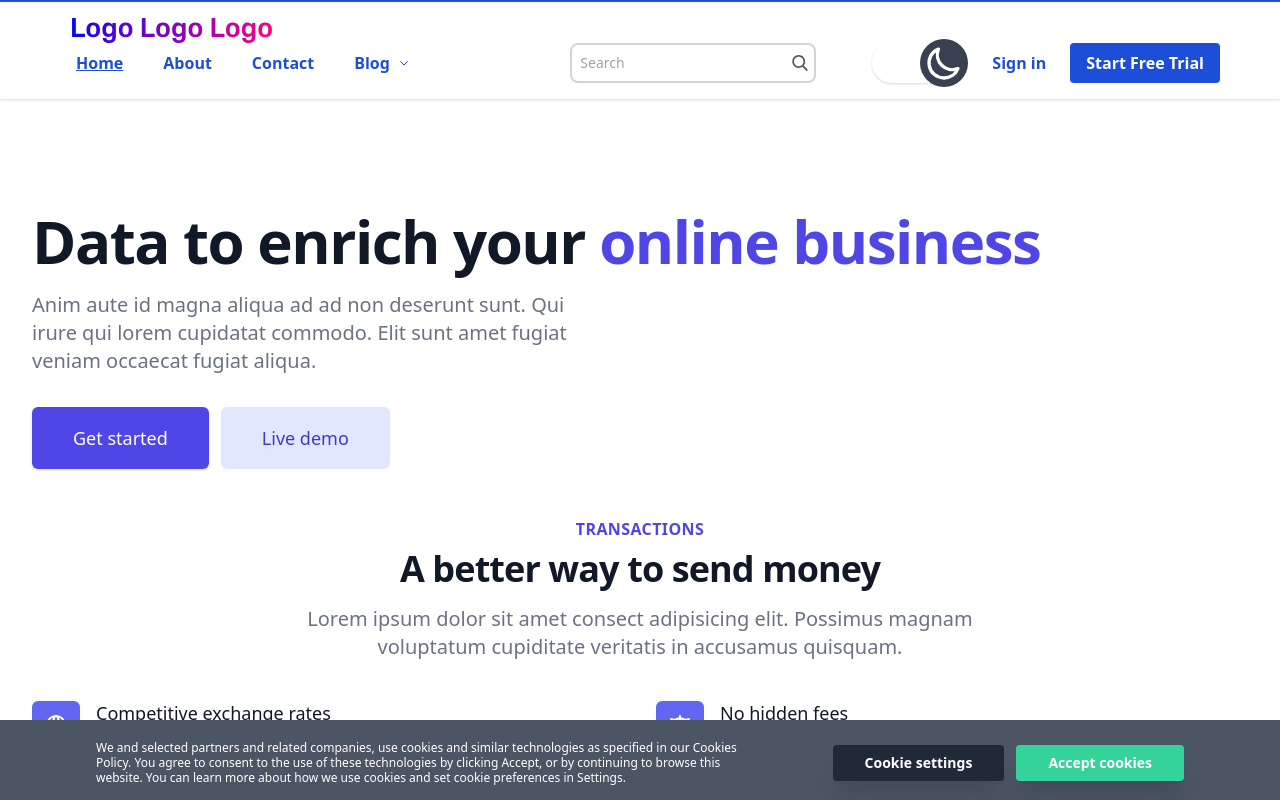
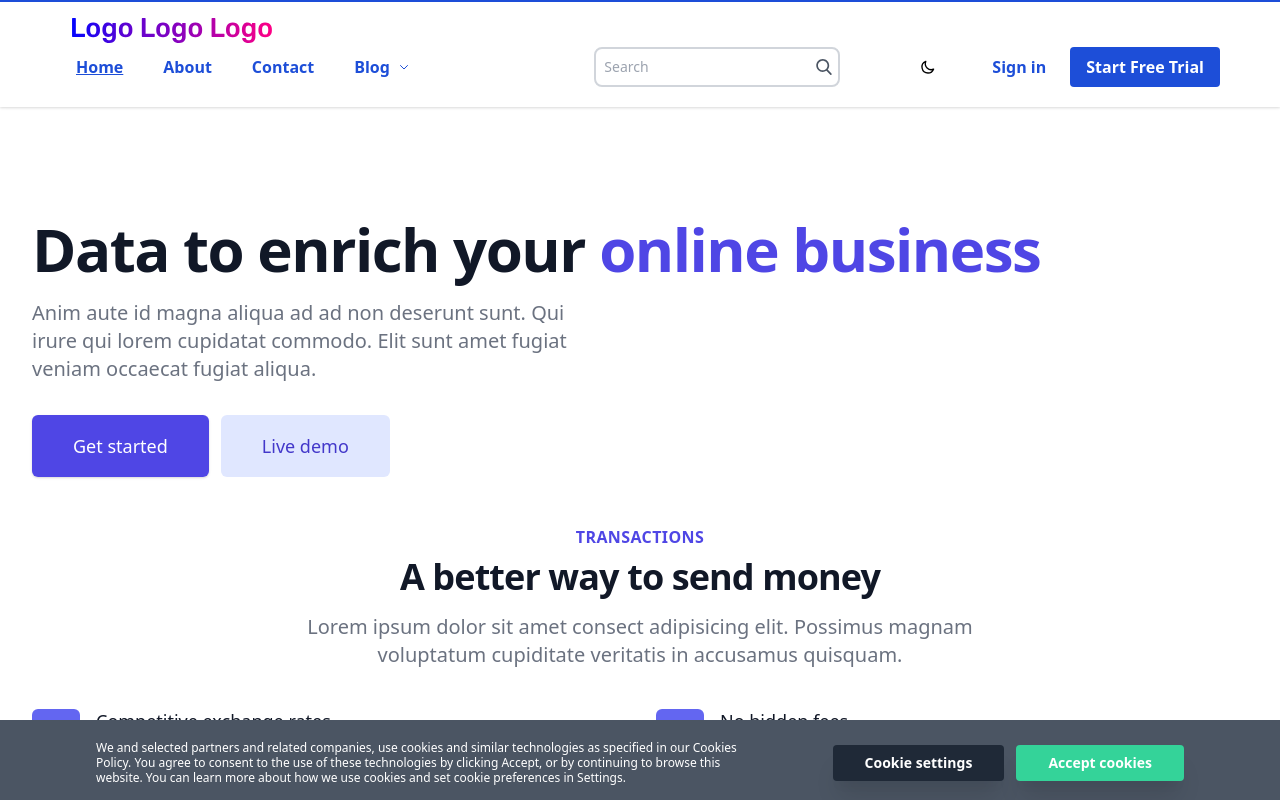
Before and after one commit to globalic/Netlify1, a Next.js app: page / in a window 1280 px wide. Shown: the top 800 px of the page. Built offline with nearby package versions, Linux system fonts and the light colour scheme.

Commit message:
New icon style

```diff
--- a/components/DarkModeToggle.js
+++ b/components/DarkModeToggle.js
@@ -43,14 +43,20 @@ export const DarkModeToggle = () => {
   const currentIcon = theme === "dark" ? lightIcon : darkIcon;
 
   return (
-    <button
-      aria-label="dark mode toggle"
-      className="w-20 h-10 rounded-full bg-white flex items-center transition duration-300 focus:outline-none shadow"
+    // <button
+    //   aria-label="dark mode toggle"
+    //   className="w-20 h-10 rounded-full bg-white flex items-center transition duration-300 focus:outline-none shadow"
+    //   onClick={() => setTheme(theme === "light" ? "dark" : "light")}
+    // >
+    //   <div aria-label="dark mode toggle" className={currentClass}>
+    //     {currentIcon}
+    //   </div>
+    // </button>
+    <p
+      className="flex text-md px-4 w-12 h-12 ml-2 py-2 rounded bg-blue-700 font-bold mt-4 hover:bg-blue-800 lg:mt-0 md:bg-transparent md:hover:bg-transparent cursor-pointer transition duration-300 outline-none"
       onClick={() => setTheme(theme === "light" ? "dark" : "light")}
     >
-      <div aria-label="dark mode toggle" className={currentClass}>
-        {currentIcon}
-      </div>
-    </button>
+      {currentIcon}
+    </p>
   );
 };
```
